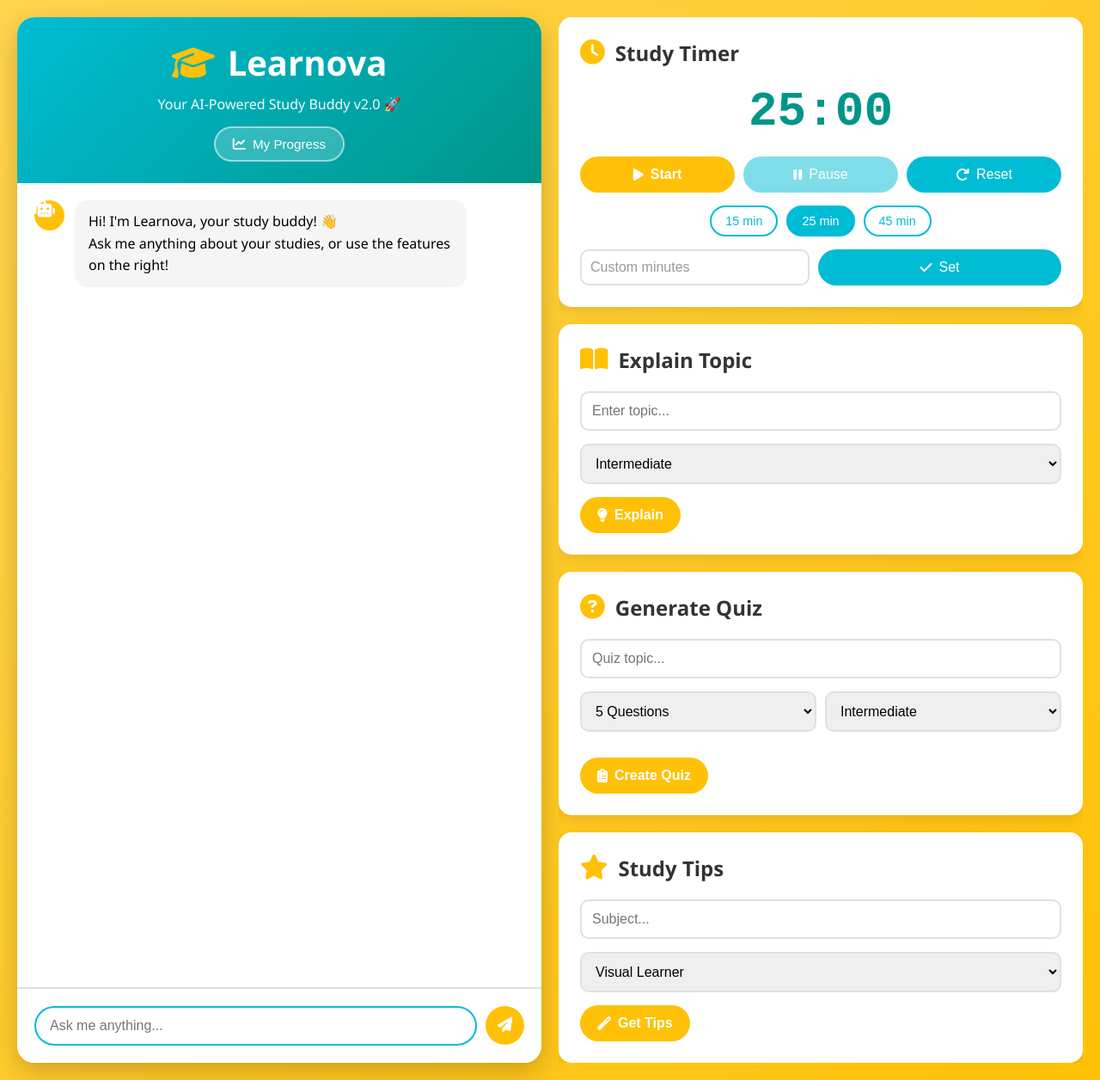
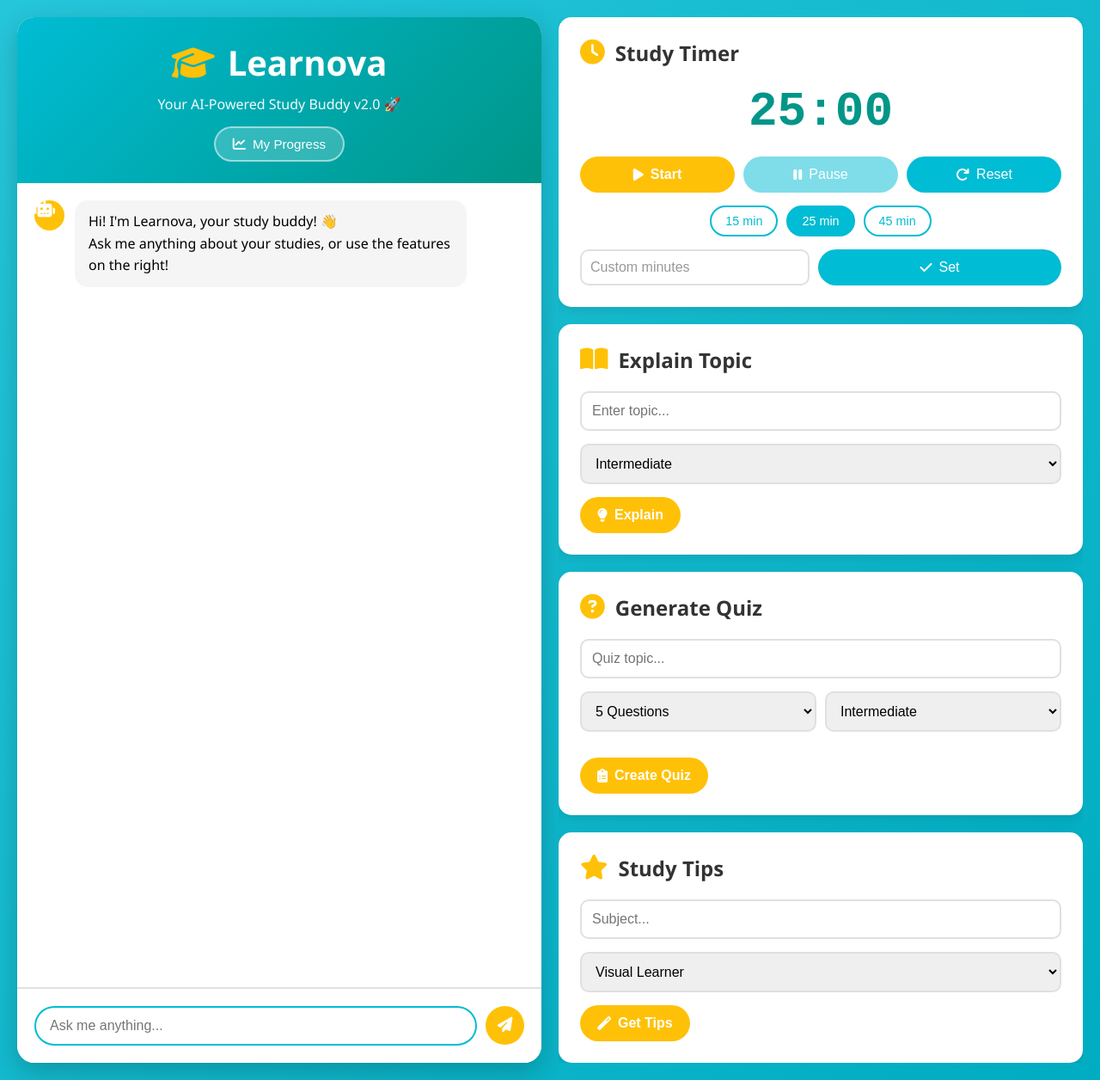
Before and after one commit to Mourya-006/Learnova-v2, a Flask app: page / in a window 1280 px wide. Shown: the whole page at 86% size. Run offline with Flask 3, Linux system fonts and the light colour scheme.

Commit message:
Update style.css

```diff
--- a/static/css/style.css
+++ b/static/css/style.css
@@ -8,7 +8,7 @@
 
 body {
     font-family: 'Segoe UI', Tahoma, Geneva, Verdana, sans-serif;
-    background: linear-gradient(135deg, #ffd54f 0%, #ffc107 100%);
+    background: linear-gradient(135deg, #26c6da 0%, #00acc1 100%);
     min-height: 100vh;
     padding: 20px;
 }
```
